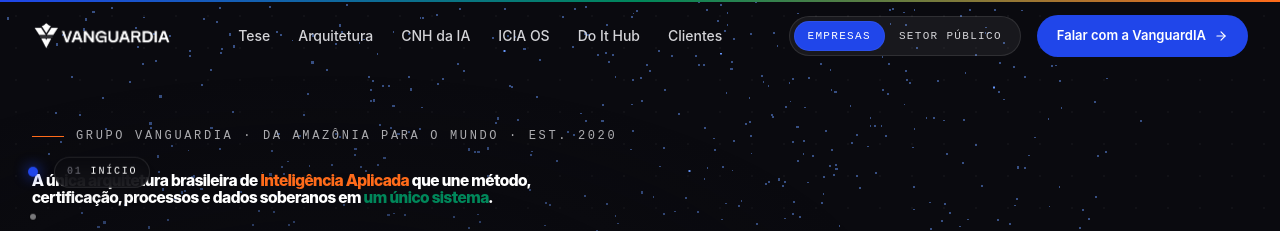
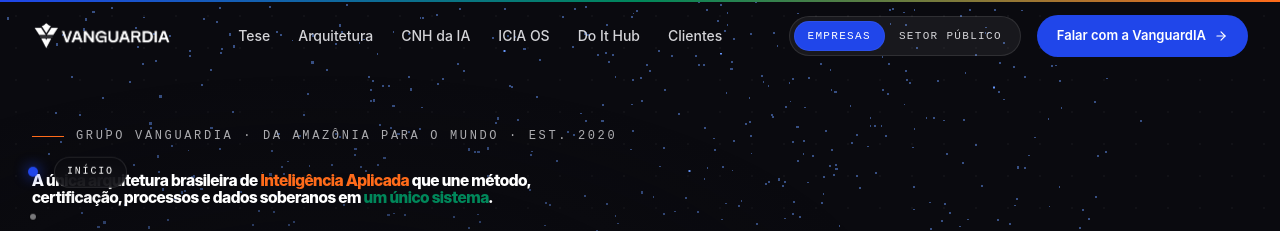
Before and after one commit to VanguardIA-Tech/pagina-institucional, a React (Vite) app: page / in a window 1280 px wide. Shown: the top 231 px of the page. Built offline with nearby package versions, Linux system fonts and the light colour scheme.

Commit message:
fix: alinha numeracao da SideNav com secoes da pagina (hero sem numero, tese=01)

```diff
--- a/src/components/ui/SideNav.tsx
+++ b/src/components/ui/SideNav.tsx
@@ -107,9 +107,11 @@
                     <span
                       className="font-mono text-[10px] uppercase tracking-[0.18em] whitespace-nowrap transition-all duration-300 inline-flex items-center gap-2 px-3 py-1.5 rounded-full bg-va-black/85 backdrop-blur-md border border-white/10 text-white shadow-lg"
                     >
-                      <span className="text-va-gray-500">
-                        {String(idx + 1).padStart(2, '0')}
-                      </span>
+                      {idx > 0 && (
+                        <span className="text-va-gray-500">
+                          {String(idx).padStart(2, '0')}
+                        </span>
+                      )}
                       {s.label}
                     </span>
                   )}
```
